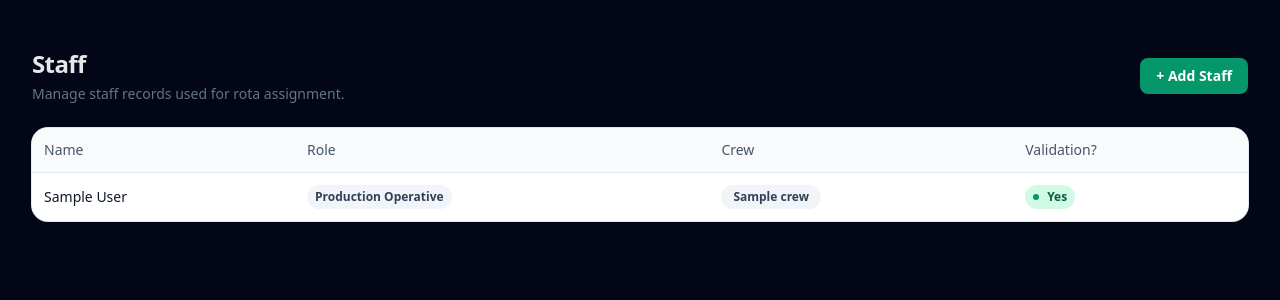
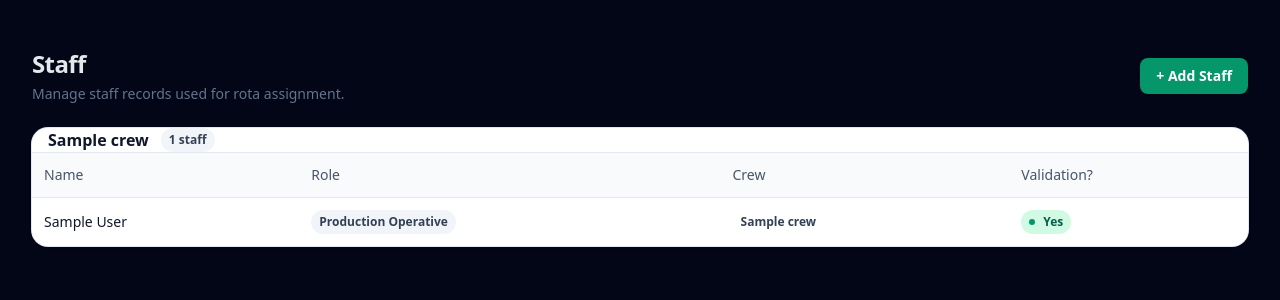
Before and after one commit to FraserR1188/Skedaddle, a Django app: page /staff/ in a window 1280 px wide. Shown: the part 47-347 px from the top of the page. Run offline with Django 5.2, Linux system fonts and the light colour scheme; a user stored in the database is signed in; tables that the repository leaves empty hold one stand-in row (values such as "Sample post").

Commit message:
Re-established database, added crew specific tables

```diff
--- a/rota/templates/rota/staff_create.html
+++ b/rota/templates/rota/staff_create.html
@@ -58,9 +58,6 @@
       </div>
     </form>
   </div>
-  <div class="bg-red-500 p-6">
-  TEST
-</div>
 
 </div>
 {% endblock %}
--- a/rota/templates/rota/staff_list.html
+++ b/rota/templates/rota/staff_list.html
@@ -23,9 +23,21 @@
     </a>
   </div>
 
-  {% if staff %}
-    <!-- TABLE CARD -->
+  {% if crew_cards %}
+    <div class="space-y-6">
+      {% for card in crew_cards %}
         <div class="overflow-x-auto rounded-2xl bg-white shadow ring-1 ring-slate-200">
+          <!-- Card header -->
+          <div class="flex items-center justify-between border-b border-slate-200 px-4 py-3">
+            <div class="flex items-center gap-3">
+              <h2 class="text-base font-semibold text-slate-900">{{ card.crew }}</h2>
+              <span class="rounded-full bg-slate-100 px-2 py-1 text-xs font-semibold text-slate-700">
+                {{ card.staff|length }} staff
+              </span>
+            </div>
+          </div>
+
+          <!-- Table -->
           <table class="w-full border-collapse text-sm">
             <thead class="bg-slate-50 text-slate-600">
               <tr>
@@ -37,10 +49,10 @@
             </thead>
 
             <tbody class="text-slate-700">
-          {% for s in staff %}
+              {% for s in card.staff %}
                 <tr class="border-t border-slate-200 hover:bg-slate-50">
                   <td class="p-3 font-medium text-slate-900">
-                {{ s.full_name }}
+                    {{ s.first_name }} {{ s.last_name }}
                   </td>
 
                   <td class="p-3">
@@ -48,21 +60,17 @@
                       {{ s.get_role_display }}
                     </span>
                   </td>
+
                   <td class="p-3">
                     {% if s.crew %}
-                  {% with crew=s.crew.name %}
-                    <span class="crew-badge
-                      {% if crew == 'Crew A' %}crew-a
-                      {% elif crew == 'Crew B' %}crew-b
-                      {% elif crew == 'Crew C' %}crew-c
-                      {% else %}bg-slate-100 text-slate-700{% endif %}">
-                      {{ crew }}
+                      <span class="inline-flex rounded-full bg-purple-100 px-2 py-1 text-xs font-semibold text-purple-800">
+                        {{ s.crew.name }}
                       </span>
-                  {% endwith %}
                     {% else %}
                       <span class="text-slate-400">—</span>
                     {% endif %}
                   </td>
+
                   <td class="p-3">
                     {% if s.is_active %}
                       <span class="inline-flex items-center gap-2 rounded-full bg-emerald-100 px-2 py-1 text-xs font-semibold text-emerald-800">
@@ -81,12 +89,14 @@
             </tbody>
           </table>
         </div>
+      {% endfor %}
+    </div>
   {% else %}
-    <!-- EMPTY STATE -->
     <div class="rounded-xl bg-slate-50 ring-1 ring-slate-200 p-5 text-sm text-slate-600">
       No staff members yet.
     </div>
   {% endif %}
 
+
 </div>
 {% endblock %}
--- a/rota/views.py
+++ b/rota/views.py
@@ -14,6 +14,7 @@ from django.db import transaction
 from django.template.loader import render_to_string
 from django.utils import timezone
 from django.db.models import Q
+from collections import defaultdict
 
 from .forms import StaffMemberForm
 from .models import (
@@ -92,7 +93,9 @@ def daily_rota(request, year, month, day):
     )
     if not shift_templates:
         messages.error(request, "No shift templates configured.")
-        return redirect("current_month_redirect")
+        today = date.today()
+        return redirect("monthly_calendar", year=today.year, month=today.month)
+
 
     # -------------------------
     # POST — save assignments
@@ -182,12 +185,16 @@ def daily_rota(request, year, month, day):
     rooms_grid = []
 
     for room in cleanrooms:
-        isolators = list(room.isolators.all())
+        # Order isolators predictably from admin "order" then name
+        isolators = list(room.isolators.all().order_by("order", "name"))
 
+        # Force EXACTLY 2 per wall (max 4 rendered)
         if room.number in (1, 3):
-            right_wall, left_wall = isolators[:4], isolators[4:8]
+            right_wall = isolators[:2]
+            left_wall = isolators[2:4]
         else:
-            right_wall, left_wall = isolators, []
+            right_wall = isolators[:2]
+            left_wall = isolators[2:4]
 
         for iso in left_wall + right_wall:
             ops = sorted(
@@ -203,6 +210,7 @@ def daily_rota(request, year, month, day):
             "left_wall": left_wall,
             "room_supervisors": room_supervisors_by_room.get(room.id, []),
         })
+
 
     staff = StaffMember.objects.select_related("crew").order_by(
         "crew__sort_order", "first_name", "last_name"
@@ -255,13 +263,25 @@ def staff_create(request):
 @login_required
 @user_passes_test(is_superuser)
 def staff_list(request):
-    staff = StaffMember.objects.select_related("crew").order_by(
-        "crew__sort_order", "first_name", "last_name"
+    staff_qs = (
+        StaffMember.objects
+        .select_related("crew")
+        .order_by("crew__name", "first_name", "last_name")
     )
+
+    crews_map = defaultdict(list)
+
+    for s in staff_qs:
+        crew_name = s.crew.name if s.crew else "No Crew"
+        crews_map[crew_name].append(s)
+
+    # keep order stable (Crew A, Crew B, Crew C, then No Crew)
+    crew_cards = [{"crew": name, "staff": crews_map[name]} for name in crews_map.keys()]
+
     return render(
         request,
         "rota/staff_list.html",
-        {"staff": staff, "today": date.today()},
+        {"crew_cards": crew_cards, "today": date.today()},
     )
 
 
```
Lines whose indentation alone changed are shown as unchanged.
